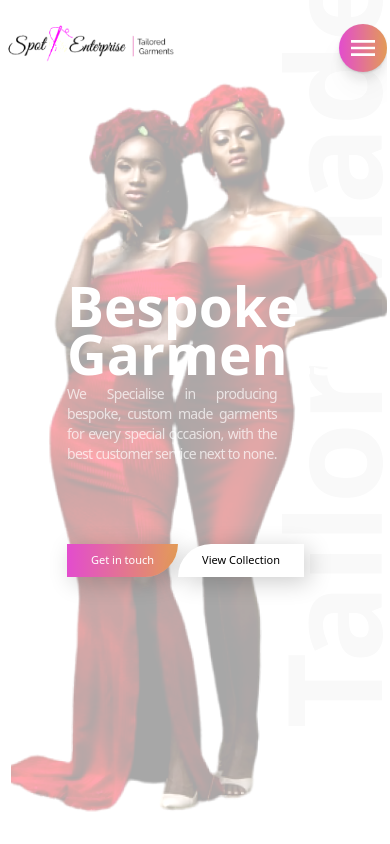
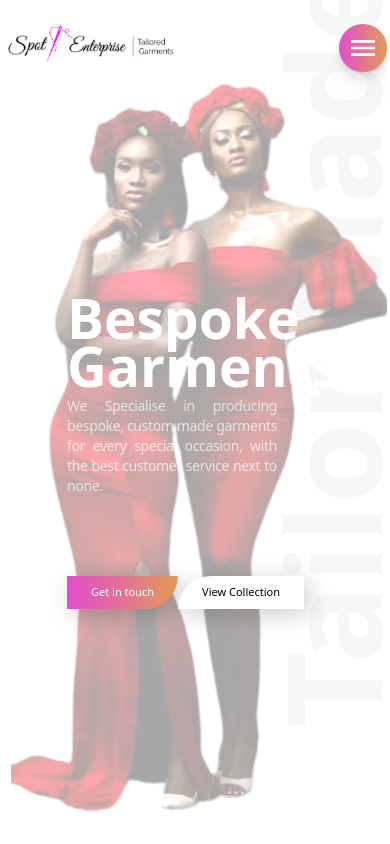
Before and after one commit to BlissfulCoda/SpotOnEnterprise-redesign, a React (Create React App) app: page / in a window 390 px wide. Shown: the top 844 px of the page. Built offline with nearby package versions, Linux system fonts and the light colour scheme.

Commit message:
fix(client): refactor code

```diff
--- a/src/Components/Layout/Home/HomeComponents/MainSection.tsx
+++ b/src/Components/Layout/Home/HomeComponents/MainSection.tsx
@@ -2,7 +2,7 @@ import { motion } from "framer-motion";
 import { useContext, useState } from "react";
 import { DarkModeDataInterface } from "../../../../Data/DarkModeData";
 import DarkModeContext from "../../../../Context/DarkModeContext";
-import {Animations} from '../../Shared/Animation'
+import { Animations } from "../../Shared/Animation";
 
 import BespokeGarments from "../../Shared/BespokeGarments";
 import MainImage from "./MainImage";
@@ -25,24 +25,33 @@ export default function MainSection(): JSX.Element {
   const SPOTONENTERPRISE_LOCATION =
     "https://www.google.com/maps/place/111+East+St,+London/@51.4890573,-0.0916229,17z/data=!4m5!3m4!1s0x4876036188999255:0xc28bbd3db39f349c!8m2!3d51.4890403!4d-0.0916112";
 
-    // State
-    const [showImage, setShowImage] = useState<boolean>(false)
+  // State
+  const [showImage, setShowImage] = useState<boolean>(false);
 
   return (
     <div className="container mx-auto ">
-      <div className="absolute z-20 top-72 w-[460px] pl-6 sm:pl-10 tablet:pl-4 tablet:space-y-32 space-y-40 tablet:top-28 laptop:space-y-40 laptop:left-14 mx-10 desktop:left-14 biggest:left-20">
+      <div className="absolute z-20 top-[300px] w-[460px] pl-6 sm:pl-10 tablet:pl-4 tablet:space-y-32 space-y-40 tablet:top-28 laptop:space-y-40 laptop:left-14 mx-10 desktop:left-14 biggest:left-20">
         <div className="space-y-20 tablet:space-y-12 laptop:space-y-10 ">
           <motion.div
             variants={Animations.container}
             className="flex flex-col space-y-3 sm:px-4 tablet:px-0 sm:space-y-3 tablet:space-y-6 laptop:space-y-12"
           >
-            {/* text - white: small - screen */}
+            {/* SMALL - white: small - screen */}
             <BespokeGarments
               styling="tablet:hidden text-white max-w-xs font-serif text-[55px] font-semibold leading-9"
               title="Bespoke Garments"
             />
 
-            {/* text - black: large - screen */}
+            {/*  SMALL - screen */}
+            <motion.p
+              variants={Animations.subtitle}
+              className="text-white  tablet:hidden tablet:flex font-serif tracking-tight text-sm w-[210px] leading-5 opacity-80"
+            >
+              We Specialise in producing bespoke, custom made garments for every
+              special occasion, with the best customer service next to none.
+            </motion.p>
+
+            {/* LARGE - black: large - screen */}
             <BespokeGarments
               styling="hidden max-w-xs tablet:flex font-serif text-[55px] font-medium tablet:font-black tablet:text-7xl tablet:leading-[30px]
               laptop:text-8xl
@@ -50,15 +59,7 @@ export default function MainSection(): JSX.Element {
               title="Bespoke Garments"
             />
 
-            {/*  small - screen */}
-            <motion.p
-              variants={Animations.subtitle}
-              className="text-white  tablet:hidden tablet:flex font-serif tracking-tighter text-sm w-[210px] leading-5 opacity-80"
-            >
-              We Specialise in producing bespoke, custom made garments for every
-              special occasion, with the best customer service next to none.
-            </motion.p>
-            {/* tablet - screen */}
+            {/* LARGE - screen */}
             <motion.p
               variants={Animations.subtitle}
               className="hidden tablet:flex font-light tablet:leading-4 tablet:flex tablet:w-3/4 text-justify  laptop:w-[390px] laptop:leading-5  desktop:w-[450px] desktop:text-base font-serif desktop:leading-6 biggest:w-[450px]
@@ -92,7 +93,8 @@ export default function MainSection(): JSX.Element {
         </div>
 
         {/* Social Media */}
-        <motion.div onAnimationComplete={() => setShowImage(true)}
+        <motion.div
+          onAnimationComplete={() => setShowImage(true)}
           variants={Animations.socials}
           className="flex justify-between hidden w-24 space-x-2 tablet:flex tablet:pl-0 laptop:flex "
         >
--- a/src/Components/Layout/OurWorkSection/OurWork.tsx
+++ b/src/Components/Layout/OurWorkSection/OurWork.tsx
@@ -156,21 +156,14 @@ function OurWork(): JSX.Element {
             style={{ opacity: fadeOut, x }}
             className={
               scrollYPosition
-                ? "flex items-center justify-end mb-4 space-x-2 duration-500 animate-bounce"
+                ? "flex items-center justify-end mb-4 space-x-2 duration-500"
                 : "flex items-center justify-end mb-4 space-x-2"
             }
           >
-            {/* <FaAngleLeft
-              className={
-                scrollYPosition
-                  ? "text-bgPurple animate-ping opacity-100 duration-500"
-                  : "text-bgPurple opacity-20"
-              }
-            /> */}
             <div
               className={
                 scrollYPosition
-                  ? "text-bgPurple animate-wiggle w-min opacity-100 duration-500"
+                  ? "text-bgPurple animate-wave w-min opacity-100 duration-500 text-xl"
                   : "text-bgPurple opacity-20"
               }
             >
@@ -179,7 +172,7 @@ function OurWork(): JSX.Element {
             <h5
               className={
                 scrollYPosition
-                  ? "font-black text-right opacity-100 duration-500 "
+                  ? "font-black text-right opacity-100 duration-500 animate-pulse "
                   : "font-black text-right opacity-20 text-[9px] duration-500"
               }
             >
--- a/src/Components/Layout/Shared/Animation.tsx
+++ b/src/Components/Layout/Shared/Animation.tsx
@@ -80,7 +80,7 @@ export const Animations = {
       },
     },
   },
-  // Main Heading
+  // Main Heading - Dark
   darkTitle: {
     hidden: {
       y: "90%",
@@ -93,10 +93,11 @@ export const Animations = {
     visible: {
       opacity: 1,
       y: 0,
+      color: ["black", "white"],
       transition: {
         ease: [0.455, 0.03, 0.515, 0.955],
         duration: 1,
-        delay: 2.3,
+        delay: 2,
       },
     },
   },
@@ -143,7 +144,7 @@ export const Animations = {
     },
   },
 
-  // links
+  // socials
   socials: {
     hidden: {
       y: "90%",
@@ -193,7 +194,7 @@ export const Animations = {
       },
     },
     visible: {
-      opacity: 0.06,
+      opacity: 0.08,
       transition: {
         ease: [0.455, 0.03, 0.515, 0.955],
         duration: 3,
@@ -220,7 +221,7 @@ export const Animations = {
       opacity: 1,
       transition: {
         ease: [0.455, 0.03, 0.515, 0.955],
-        duration: 3
+        duration: 3,
       },
     },
   },
--- a/src/Components/Layout/TestimonialSection/Testimonials.tsx
+++ b/src/Components/Layout/TestimonialSection/Testimonials.tsx
@@ -1,5 +1,4 @@
 import { RiDoubleQuotesR } from "react-icons/ri";
-
 
 import Card from "../Shared/Card";
 
@@ -26,7 +25,7 @@ function Testimonials(): JSX.Element {
             <div className="absolute rounded-full w-9 h-9 bg-emerald-300 -top-4 -left-6 opacity-10 laptop:h-10 laptop:w-10 la desktop:h-12 desktop:w-12 desktop:-top-6 desktop:-left-7"></div>
             {/* ICON */}
             <RiDoubleQuotesR
-              className="absolute text-green-400 -top-1 -left-2"
+              className="absolute text-green-400 -top-1 -left-2 animate-ping"
               size={9}
             />
             <h3 className="text-2xl font-bold leading-8 tracking-wide text-left laptop:text-3xl desktop:text-4xl desktop:leading-tight">
--- a/src/index.css
+++ b/src/index.css
@@ -140,5 +140,5 @@
 }
 
 .footer-link {
-  @apply text-[9px];
+  @apply text-[10px];
 }
--- a/tailwind.config.js
+++ b/tailwind.config.js
@@ -42,14 +42,20 @@ module.exports = {
       }),
       animation: {
         loader: "loader 1s ease-in-out forwards",
+        // animation
+        wave: "wave 3s infinite both",
       },
       keyframes: {
         loader: {
           "0%": { transform: "scale(.6)" },
           "100%": { transform: "scale(1.5)" },
-          wiggle: {
-            "0%, 100%": { transform: "rotate(-3deg)" },
-            "50%": { transform: "rotate(3deg)" },
+        },
+        wave: {
+          "0%, 100%": {
+            transform: "translateX(0%)",
+          },
+          "50%": {
+            transform: "translateX(2px) rotate(40deg)",
           },
         },
       },
```
